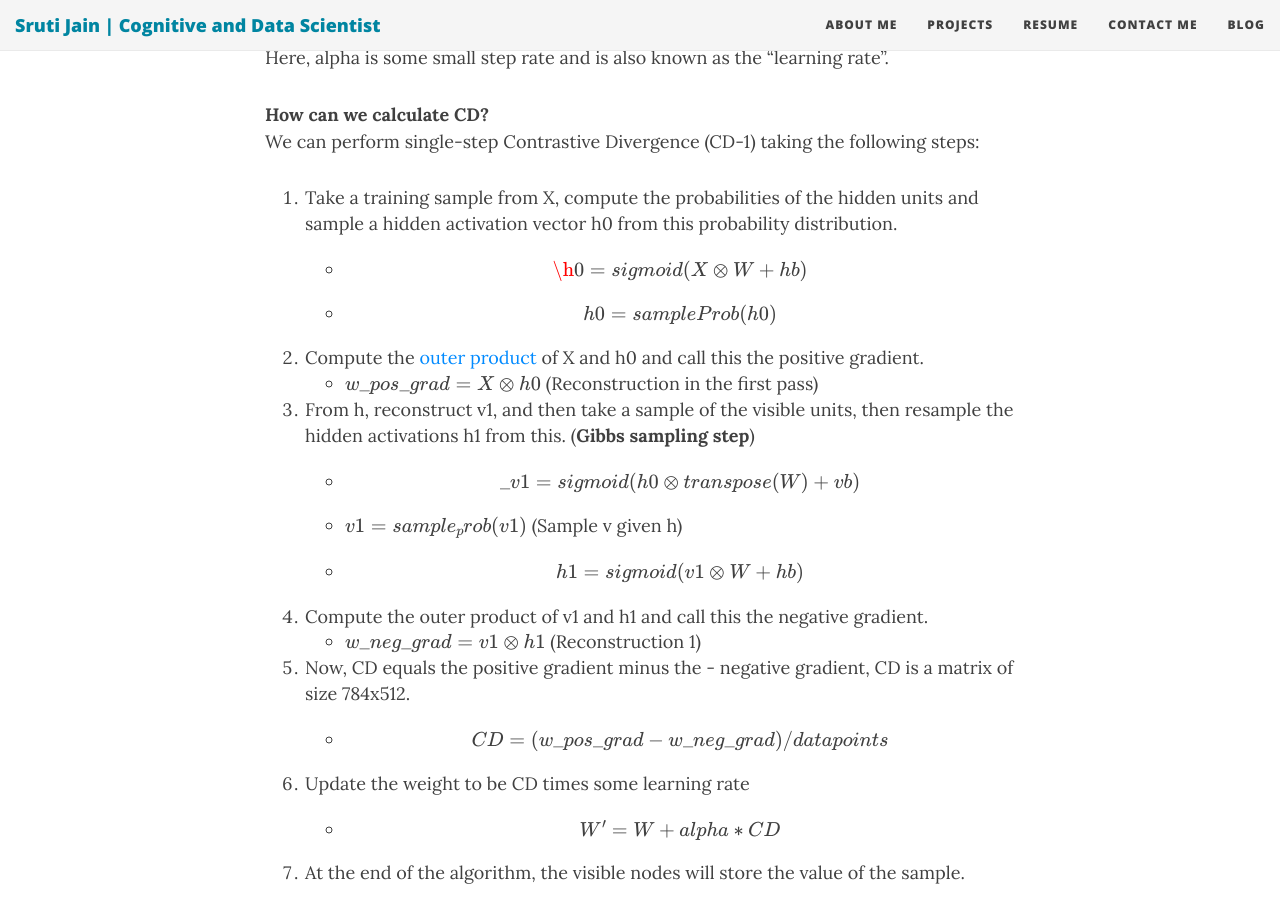
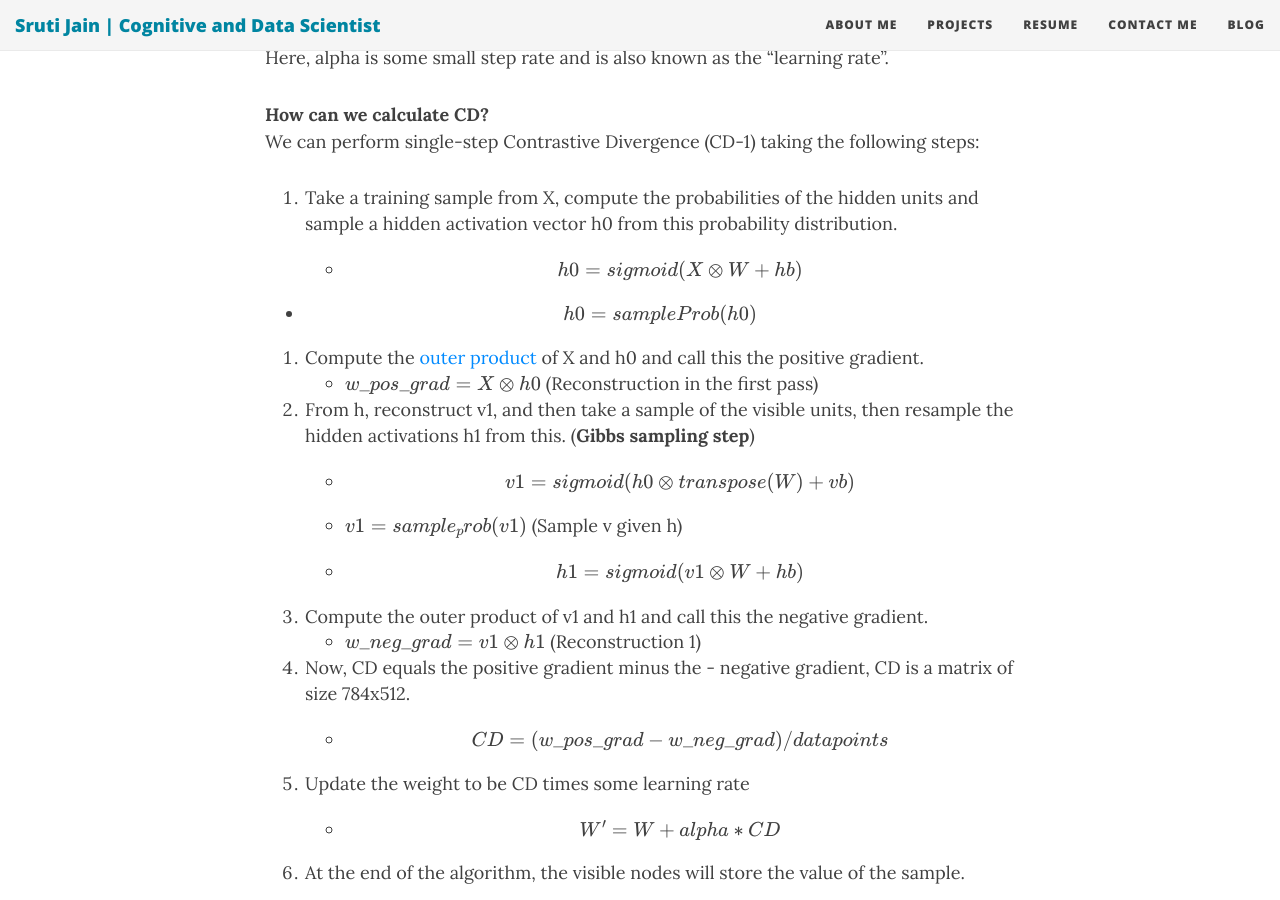
Before and after one commit to sruti-jain/sruti-jain.github.io, a Jekyll site: the page built from _posts/2017-06-20-RestrictedBoltzmannMachine.md, in a window 1280 px wide and 900 px high, scrolled down 4473 px. Built offline with Jekyll 4.4.1, drawn with Linux system fonts in a browser that asks for light colours; nearby versions of some CDN libraries; formulas are drawn with MathJax 3.

```diff
--- a/_posts/2017-06-20-RestrictedBoltzmannMachine.md
+++ b/_posts/2017-06-20-RestrictedBoltzmannMachine.md
@@ -143,12 +143,14 @@ __How can we calculate CD?__
 We can perform single-step Contrastive Divergence (CD-1) taking the following steps:
 
 1. Take a training sample from X, compute the probabilities of the hidden units and sample a hidden activation vector h0 from this probability distribution.
- - $$\h0 = sigmoid(X \otimes W + hb)$$
+ - $$h0 = sigmoid(X \otimes W + hb)$$
+
  - $$h0 = sampleProb(h0)$$
+
 2. Compute the [outer product](https://en.wikipedia.org/wiki/Outer_product) of X and h0 and call this the positive gradient.
  - $$w\_pos\_grad = X \otimes h0$$  (Reconstruction in the first pass)
 3. From h, reconstruct v1, and then take a sample of the visible units, then resample the hidden activations h1 from this. (**Gibbs sampling step**)
- - $$\_v1 = sigmoid(h0 \otimes transpose(W) + vb)$$
+ - $$v1 = sigmoid(h0 \otimes transpose(W) + vb)$$
  - $$v1 = sample_prob(v1)$$  (Sample v given h)
  - $$h1 = sigmoid(v1 \otimes W + hb)$$
 4. Compute the outer product of v1 and h1 and call this the negative gradient.
```
